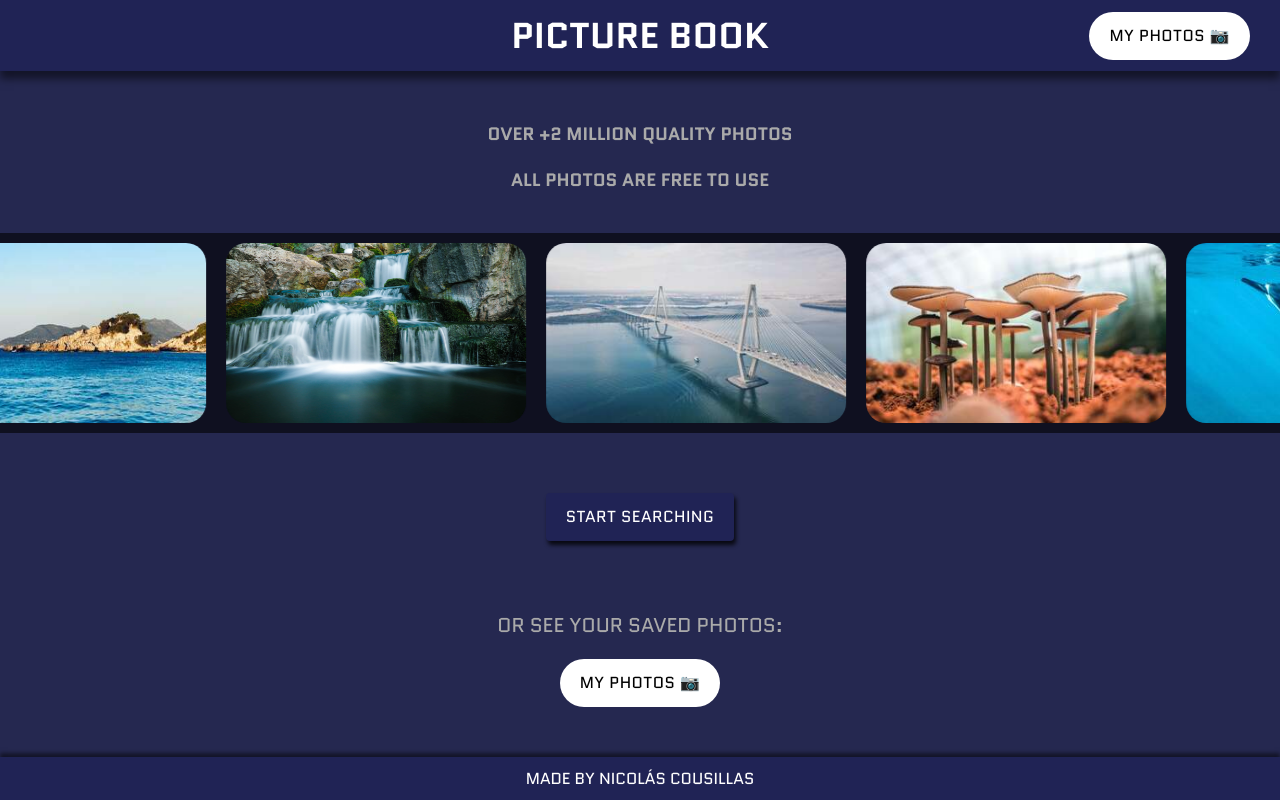
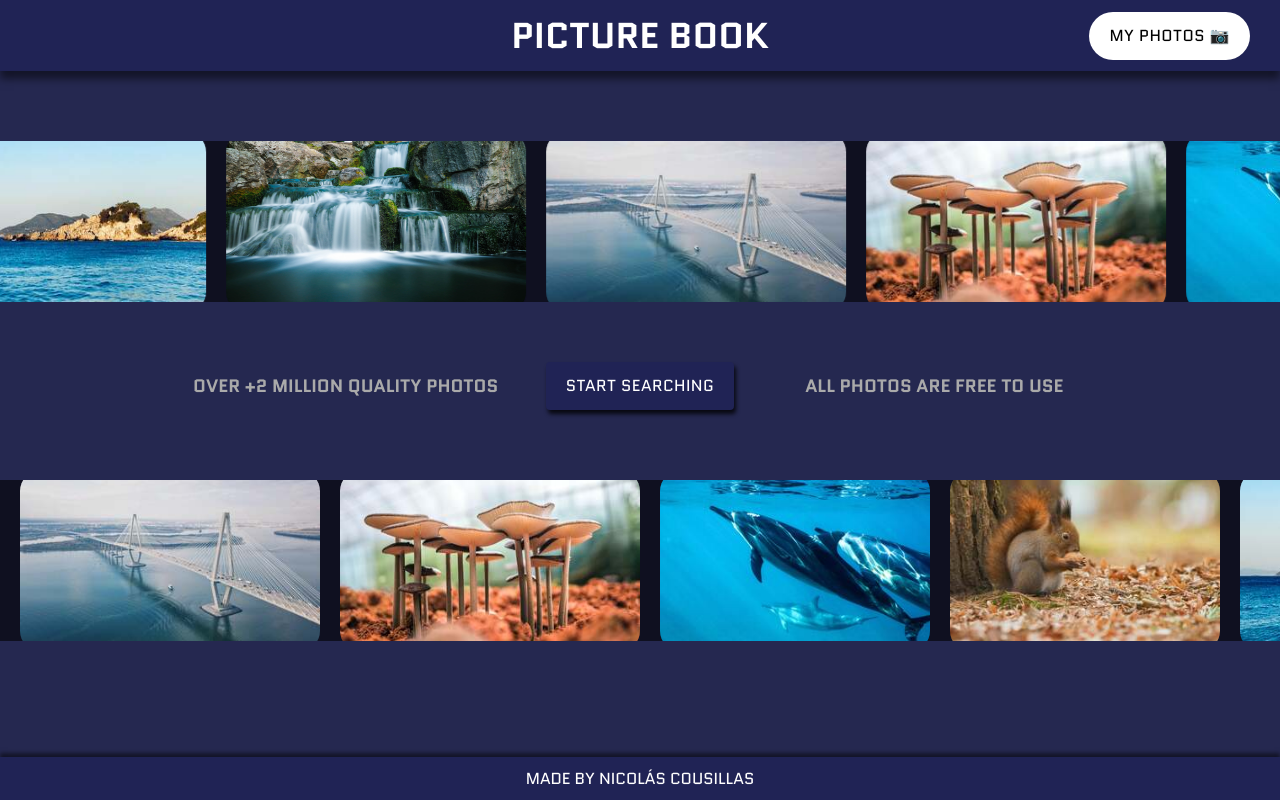
Before and after one commit to nicolascou/picture-book, a React (Create React App) app: page / in a window 1280 px wide. Built offline with nearby package versions, Linux system fonts and the light colour scheme.

Commit message:
add styles for desktop home

```diff
--- a/src/components/home/Home.tsx
+++ b/src/components/home/Home.tsx
@@ -9,14 +9,18 @@ const Home: React.FC = () => {
     <>
       <Header />
       <div className='home'>
-        <p className='home__text'>OVER +2 MILLION QUALITY PHOTOS</p>
-        <p className='home__text'>ALL PHOTOS ARE FREE TO USE</p>
+        <p className='home__text-mobile'>OVER +2 MILLION QUALITY PHOTOS</p>
+        <p className='home__text-mobile'>ALL PHOTOS ARE FREE TO USE</p>
 
         <InfiniteCarousel goTo='right' />
 
         <div className='home__start-btn'>
+          <p className='home__text-desktop'>OVER +2 MILLION QUALITY PHOTOS</p>
           <Button className='default-btn'>START SEARCHING</Button>
+          <p className='home__text-desktop'>ALL PHOTOS ARE FREE TO USE</p>
         </div>
+
+        <InfiniteCarousel goTo='left' mobileHide={true} />
 
         <div className='home__saved-mobile'>
           <p className='home__saved-mobile__text'>OR SEE YOUR SAVED PHOTOS:</p>
--- a/src/components/home/InfiniteCarousel.tsx
+++ b/src/components/home/InfiniteCarousel.tsx
@@ -9,9 +9,10 @@ const img6 = require('../../img/waterfall.jpg');
 
 interface InfiniteCarouselProps {
   goTo: 'left' | 'right';
+  mobileHide?: boolean;
 }
 
-const InfiniteCarousel: React.FC<InfiniteCarouselProps> = ({ goTo }) => {
+const InfiniteCarousel: React.FC<InfiniteCarouselProps> = ({ goTo, mobileHide=false }) => {
   const images = [img1, img2, img3, img4, img5, img6];
   const [imagesLoaded, setImagesLoaded] = useState<boolean>(false);
   const [imageElements, setImageElements] = useState<JSX.Element[]>();
@@ -29,7 +30,7 @@ const InfiniteCarousel: React.FC<InfiniteCarouselProps> = ({ goTo }) => {
 
 
   return (
-    <div className='home__carousel-wrapper'>
+    <div className={`home__carousel-wrapper ${mobileHide ? 'home__carousel-wrapper--hidden' : ''}`}>
       <div className={`home__carousel-wrapper__carousel ${imagesLoaded ? `home__carousel-wrapper__carousel--animate-${goTo}` : ''}`}>
         {
           imageElements && imageElements.map((elt) => elt)
--- a/src/css/styles.css
+++ b/src/css/styles.css
@@ -57,6 +57,9 @@
 }
 
 @media only screen and (min-width: 1000px) {
+  .header {
+    margin-bottom: 30px;
+  }
   .header__btn {
     display: block;
   }
@@ -112,7 +115,7 @@
   font-family: "Quantico", sans-serif !important;
 }
 
-.home__text {
+.home__text-mobile {
   color: #aaa;
   font-weight: bold;
   font-size: 18px;
@@ -158,13 +161,19 @@
   margin: 0 10px;
 }
 .home__carousel-wrapper__carousel--animate-left {
-  animation: go-to-right 20s linear infinite;
+  animation: go-to-left 20s linear infinite;
 }
 .home__carousel-wrapper__carousel--animate-right {
   animation: go-to-right 20s linear infinite;
 }
+.home__carousel-wrapper--hidden {
+  display: none;
+}
 .home__start-btn {
   text-align: center;
+}
+.home__text-desktop {
+  display: none;
 }
 .home__saved-mobile {
   text-align: center;
@@ -176,6 +185,39 @@
   margin-bottom: 20px;
 }
 
+@media only screen and (min-width: 1000px) {
+  .home {
+    display: flex;
+    flex-direction: column;
+    height: calc(100vh - 200px);
+    justify-content: space-around;
+    align-items: center;
+  }
+  .home__text-mobile {
+    display: none;
+  }
+  .home__text-desktop {
+    display: block;
+    color: #aaa;
+    font-weight: bold;
+    font-size: 18px;
+    text-align: center;
+    width: 400px;
+  }
+  .home__saved-mobile {
+    display: none;
+  }
+  .home__carousel-wrapper--hidden {
+    display: block;
+  }
+  .home__start-btn {
+    display: flex;
+    justify-content: space-around;
+    align-items: center;
+    margin: 0 100px;
+    margin-bottom: 30px;
+  }
+}
 * {
   margin: 0;
   padding: 0;
--- a/src/sass/_header.scss
+++ b/src/sass/_header.scss
@@ -24,6 +24,7 @@
 
 @media only screen and (min-width: 1000px) {
   .header {
+    margin-bottom: 30px;
     &__btn {
       display: block;
     }
--- a/src/sass/_home.scss
+++ b/src/sass/_home.scss
@@ -1,7 +1,7 @@
 @import "globals";
 
 .home {
-  &__text {
+  &__text-mobile {
     color: $color-grey;
     font-weight: bold;
     font-size: 18px;
@@ -51,17 +51,25 @@
       }
 
       &--animate-left {
-        animation: go-to-right 20s linear infinite;
+        animation: go-to-left 20s linear infinite;
       }
 
       &--animate-right {
         animation: go-to-right 20s linear infinite;
       }
     }
+
+    &--hidden {
+      display: none;
+    }
   }
 
   &__start-btn {
     text-align: center;
+  }
+
+  &__text-desktop {
+    display: none;
   }
 
   &__saved-mobile {
@@ -75,3 +83,45 @@
     }
   }
 }
+
+
+@media only screen and (min-width: 1000px) {
+  .home {
+    display: flex;
+    flex-direction: column;
+    height: calc(100vh - 200px);
+    justify-content: space-around;
+    align-items: center;
+
+    &__text-mobile {
+      display: none;
+    }
+
+    &__text-desktop {
+      display: block;
+      color: $color-grey;
+      font-weight: bold;
+      font-size: 18px;
+      text-align: center;
+      width: 400px;
+    }
+
+    &__saved-mobile {
+      display: none;
+    }
+
+    &__carousel-wrapper {
+      &--hidden {
+        display: block;
+      }
+    }
+
+    &__start-btn {
+      display: flex;
+      justify-content: space-around;
+      align-items: center;
+      margin: 0 100px;
+      margin-bottom: 30px;
+    }
+  }
+}
```
Also changed, not shown: 1 other file (tests, documents, lock files or other folders).
